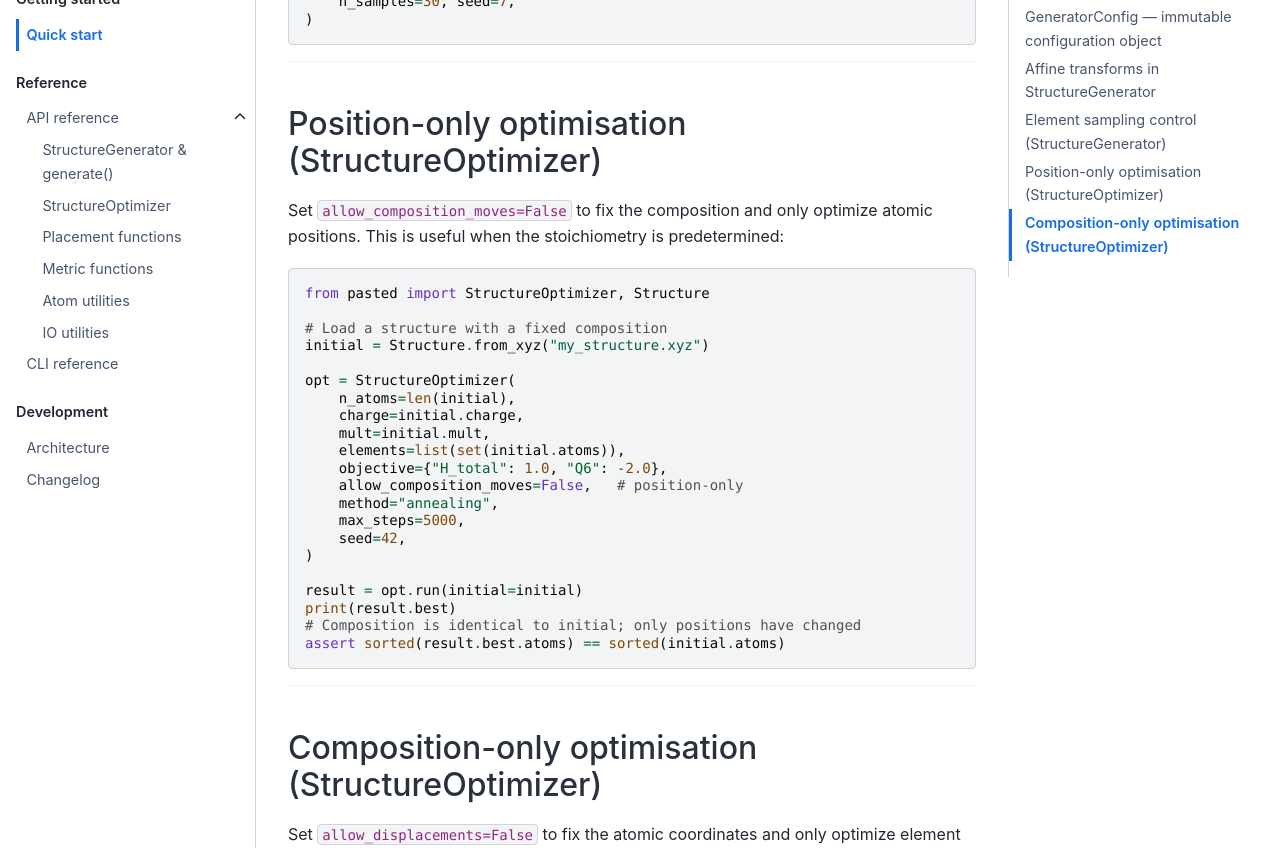
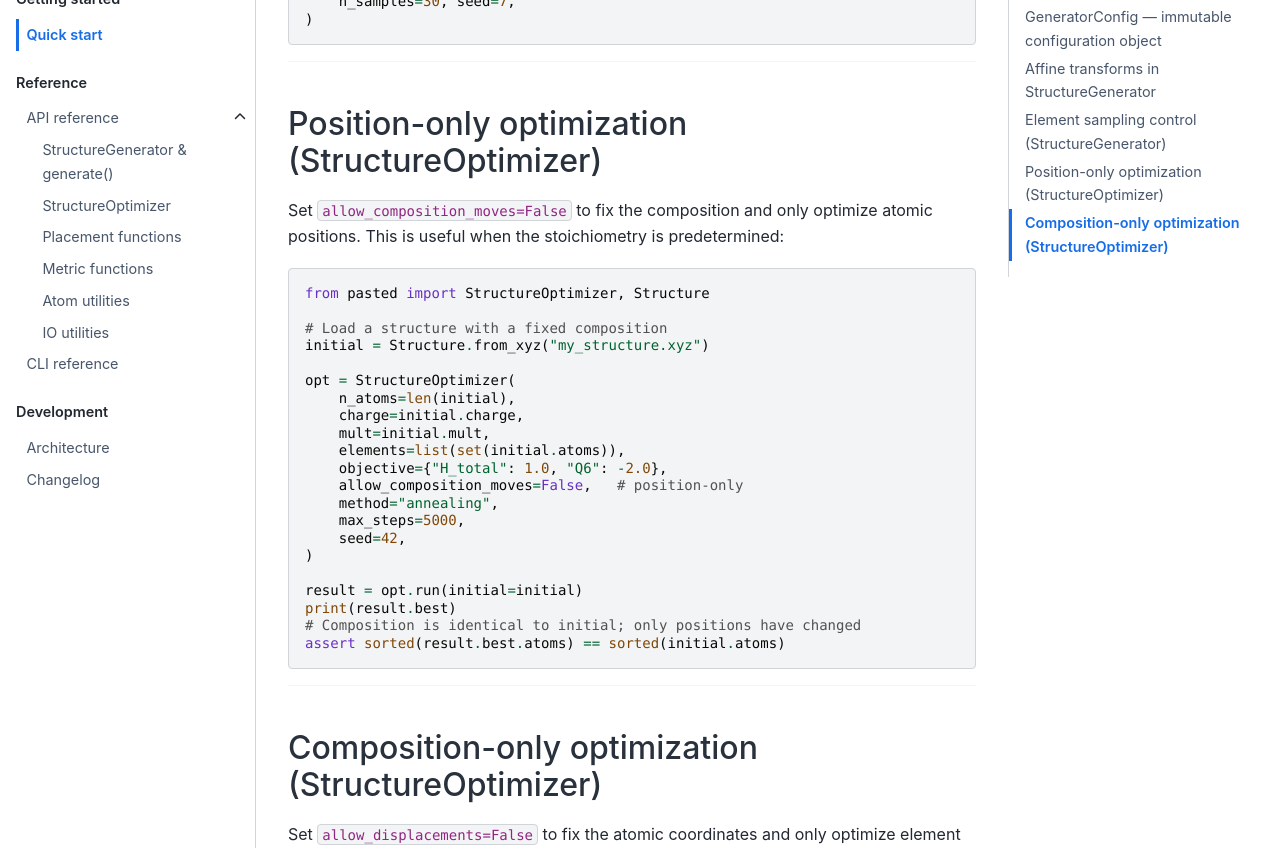
Before and after one commit to ss0832/PASTED, a Sphinx documentation site: the page built from docs/quickstart.md, in a window 1280 px wide and 1400 px high, scrolled down 12830 px. Shown: the part 156-1004 px from the top of the window. Built offline with Sphinx 7.4.7 and the Sphinx Book theme 1.1.4, drawn with Linux system fonts in a browser that asks for light colours.

Commit message:
Fix spelling of 'optimisation' to 'optimization'

```diff
--- a/docs/quickstart.md
+++ b/docs/quickstart.md
@@ -600,7 +600,7 @@ gen = StructureGenerator(
 
 ---
 
-## Position-only optimisation (StructureOptimizer)
+## Position-only optimization (StructureOptimizer)
 
 Set `allow_composition_moves=False` to fix the composition and only
 optimize atomic positions.  This is useful when the stoichiometry is
@@ -632,7 +632,7 @@ assert sorted(result.best.atoms) == sorted(initial.atoms)
 
 ---
 
-## Composition-only optimisation (StructureOptimizer)
+## Composition-only optimization (StructureOptimizer)
 
 Set `allow_displacements=False` to fix the atomic coordinates and only
 optimize element types.  This is useful when exploring compositional
```
